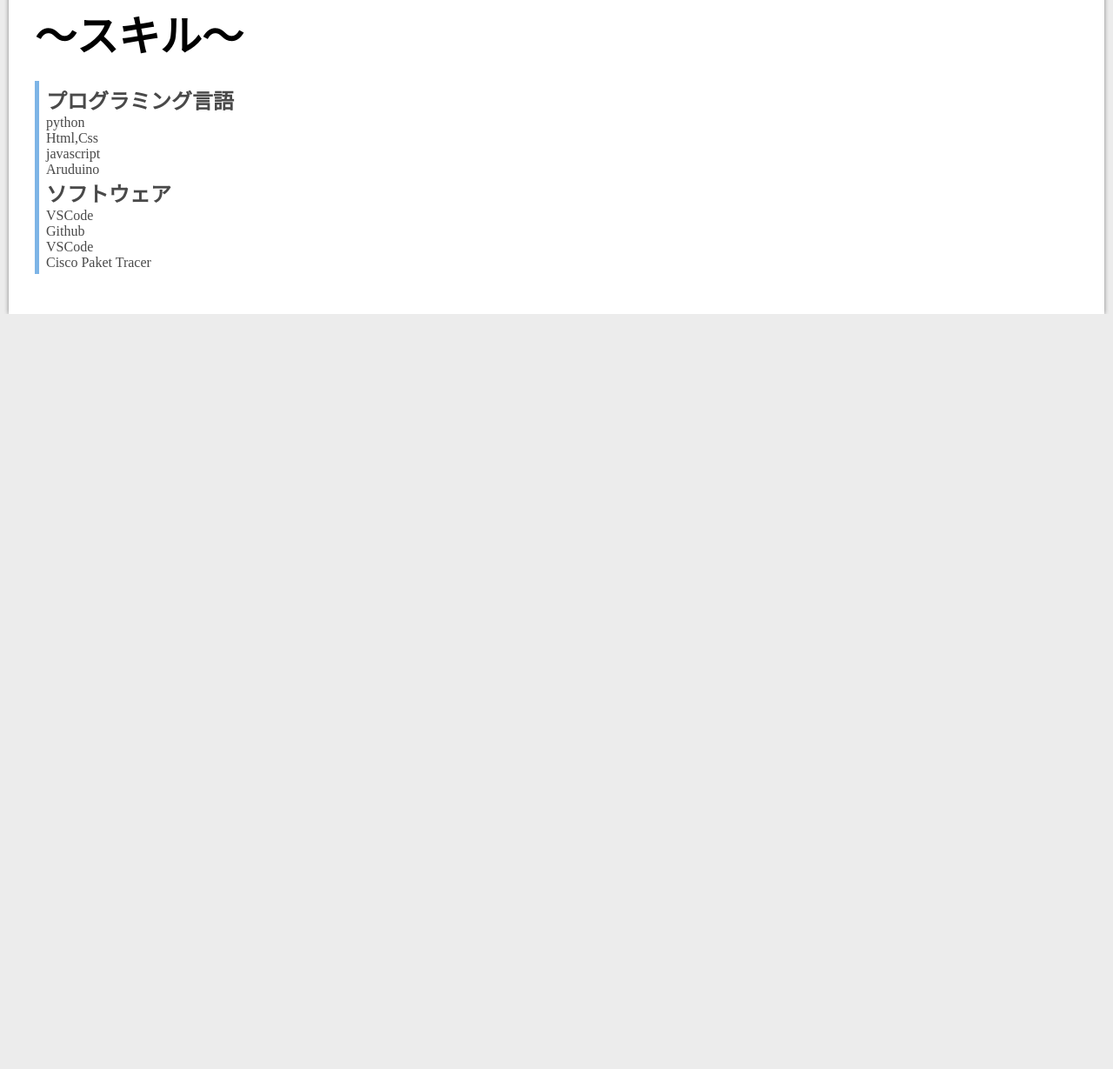
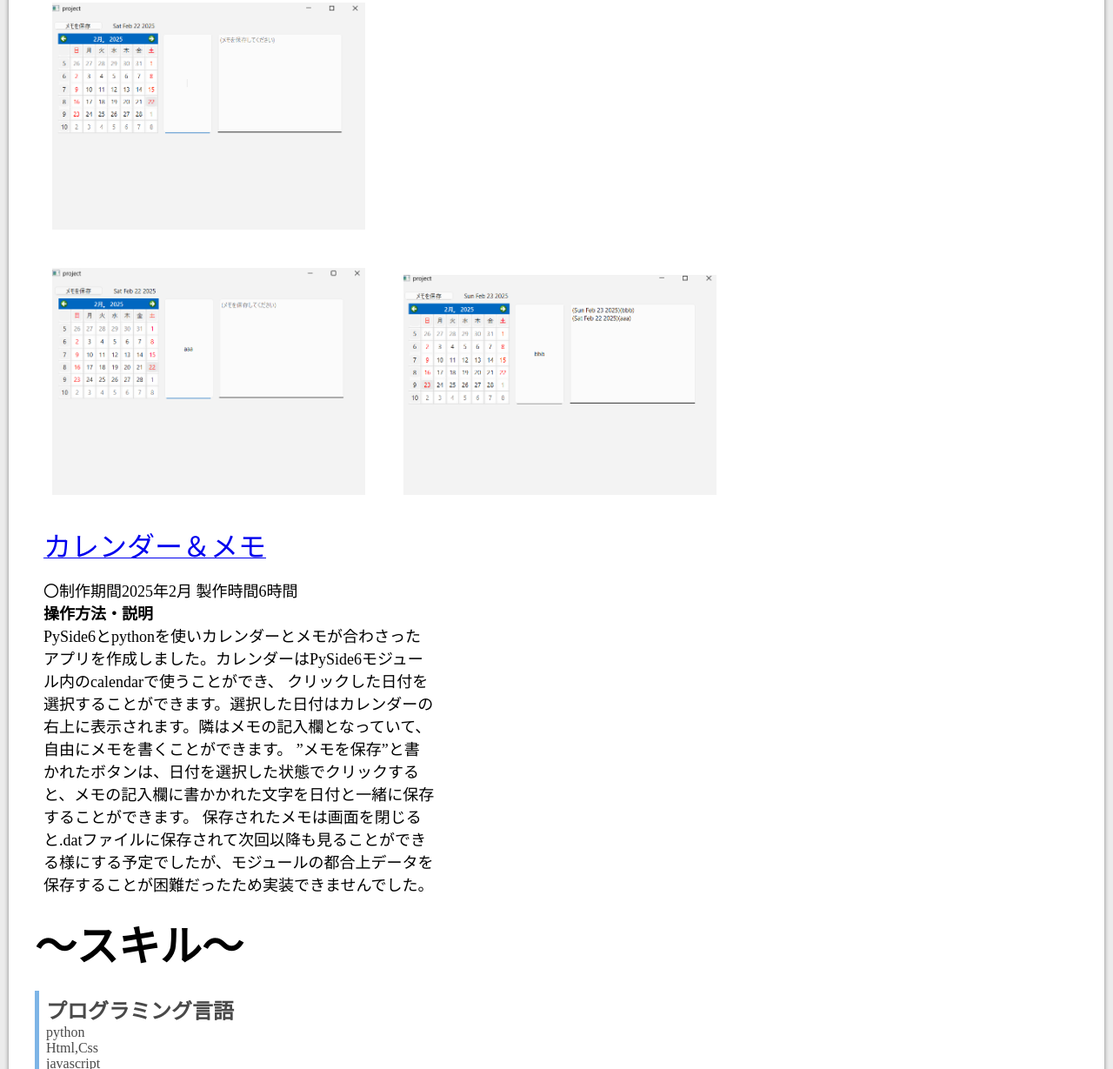
Before and after one commit to arikait0/Curry-Recipe, a plain HTML site: page index.html in a window 1280 px wide. Shown: the part 2754-3983 px from the top of the page at 87% size. Before the commit the page ends 3115 px from the top, so only its background shows below. Drawn offline with nearby package versions, Linux system fonts and the light colour scheme.

Commit message:
カレンダー&メモ

```diff
--- a/index.html
+++ b/index.html
@@ -75,7 +75,21 @@
 
           </div>
     </div>
+    <img class="block1" src="png\スクリーンショット 2025-02-22 114852.png" style="width: 30%;height:0%;"></br>
+    <img class="block1" src="png\スクリーンショット 2025-02-22 114905.png" style="width: 30%;height:0%;">
+    <img class="block1" src="png\スクリーンショット 2025-02-22 114934.png" style="width: 30%;height:0%;">
+    <div id="s1"><a href="https://github.com/arikait0/pygame.git"><font size="6">カレンダー＆メモ</font></a>
+      <p style="width:450px;"><font size="4">〇制作期間2025年2月  製作時間6時間<br>
+      <strong size = "8">操作方法・説明</strong><br>
+        PySide6とpythonを使いカレンダーとメモが合わさったアプリを作成しました。カレンダーはPySide6モジュール内のcalendarで使うことができ、
+        クリックした日付を選択することができます。選択した日付はカレンダーの右上に表示されます。隣はメモの記入欄となっていて、自由にメモを書くことができます。
+        ”メモを保存”と書かれたボタンは、日付を選択した状態でクリックすると、メモの記入欄に書かかれた文字を日付と一緒に保存することができます。
+        保存されたメモは画面を閉じると.datファイルに保存されて次回以降も見ることができる様にする予定でしたが、モジュールの都合上データを保存することが困難だったため実装できませんでした。
 
+      </font>
+      </p>
+
+      </div>
     <h2 id="スキル"><font size="7">～スキル～</font></h2>
     <ul class="skill">
       <strong><font size="5">プログラミング言語</font></strong></br>
```
Also changed, not shown: png/スクリーンショット 2025-02-22 114852.png (added), png/スクリーンショット 2025-02-22 114905.png (added), png/スクリーンショット 2025-02-22 114934.png (added).
